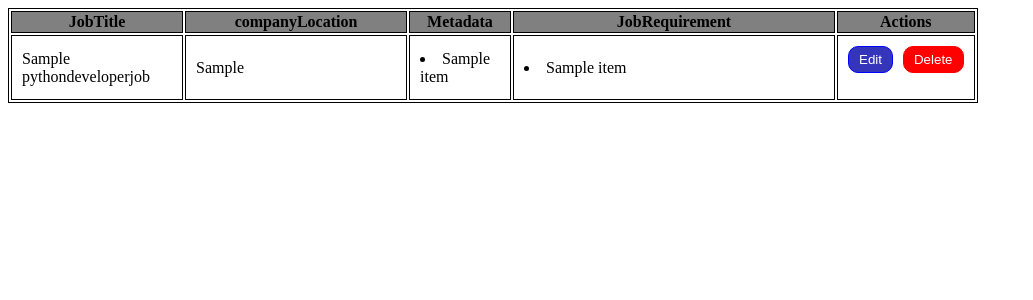
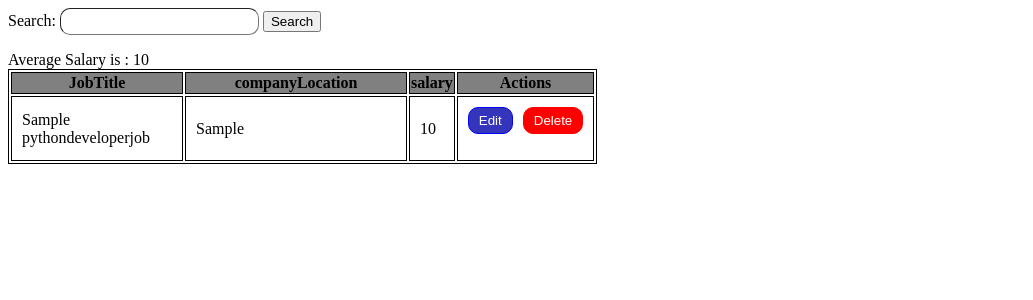
Before and after one commit to PranavJayachandran/ast_consuliting_task, a Django app: page / in a window 1280 px wide. Shown: the top 300 px of the page, without its empty margins (0-1033 px from the left). Run offline with Django 4.2, Linux system fonts and the light colour scheme; tables that the repository leaves empty hold one stand-in row (values such as "Sample post"); a database or web service that is not in the repository returns one stand-in record (values such as "Sample title").

Commit message:
Completed

```diff
--- a/app/jobs/jobapp/forms.py
+++ b/app/jobs/jobapp/forms.py
@@ -1,14 +1,12 @@
 from django import forms
 
+#Form to edit that data for jobs
 class JobDataForm(forms.Form):
     id = forms.CharField(widget=forms.HiddenInput)  # Hidden input for the 'id' field
     jobTitle = forms.CharField(label='Job Title', max_length=100)
     companyLocation = forms.CharField(label='Company Location', max_length=100)
-    jobRequirement = forms.CharField(
-        label='Job Requirement',
-        widget=forms.Textarea(attrs={'rows': 5}),  # Use a Textarea for multiple lines
-    )
-    metadata = forms.CharField(
-        label='Metadata',
-        widget=forms.Textarea(attrs={'rows': 5}),  # Use a Textarea for multiple lines
-    )
+    salary=forms.IntegerField(label='salary',max_value=10000000)
+
+#Form for the input query box
+class SearchForm(forms.Form):
+    query = forms.CharField(label='Search',required=False, max_length=200)
--- a/app/jobs/jobapp/templates/index.html
+++ b/app/jobs/jobapp/templates/index.html
@@ -1,27 +1,22 @@
 {% extends "base.html" %} {% block content %}
 <div>
+  <form method="get">
+    {{ form }}
+    <button type="submit">Search</button>
+  </form>
+  <div>Average Salary is : {{averageSalary}}</div>
   <table>
     <tr>
       <th>JobTitle</th>
       <th>companyLocation</th>
-      <th>Metadata</th>
-      <th>JobRequirement</th>
+      <th>salary</th>
       <th>Actions</th>
     </tr>
     {% for element in data %}
     <tr>
       <td style="width: 150px">{{element.jobTitle}}</td>
       <td style="width: 200px">{{element.companyLocation}}</td>
-      <td style="width: 80px">
-        {% for item in element.metadata %}
-        <li>{{item}}</li>
-        {% endfor %}
-      </td>
-      <td style="width: 300px">
-        {% for item in element.jobRequirement %}
-        <li>{{item}}</li>
-        {% endfor %}
-      </td>
+      <td style="widht: 100px">{{element.salary}}</td>
       <td style="display: flex; gap: 10px">
         <a href="{% url 'edit' element.id %}">
           <button class="edit-button">Edit</button>
--- /dev/null
+++ b/app/jobs/jobapp/utils.py
@@ -0,0 +1,15 @@
+import numpy as np
+import locale
+
+# Formats the number into INR format
+def formatINR(number):
+    s, *d = str(number).partition(".")
+    r = ",".join([s[x-2:x] for x in range(-3, -len(s), -2)][::-1] + [s[-3:]])
+    return "".join([r] + d)
+
+def getAverageSalary(result_list):
+    salary=np.array([])
+    for element in result_list:
+        if int(element['salary'])>0:
+            salary=np.append(salary,int(element['salary']))
+    return formatINR(round(np.mean(salary)))
--- a/app/jobs/jobapp/views.py
+++ b/app/jobs/jobapp/views.py
@@ -1,73 +1,36 @@
-from django.shortcuts import render
+from django.shortcuts import render,redirect
 from django.http import HttpResponse
 from . import db
+from . import utils
 from bson import ObjectId
-from .forms import JobDataForm
+from .forms import JobDataForm,SearchForm
 
 # Create your views here.
 def index(request):
-    collection=db.getCollection()
-    collection=collection.find({})
-    result_list=[]
-    for item in collection:
-        item["id"] = str(item.pop("_id"))
-        result_list.append(item)
-    # result_list=[
-    #     {
-    #         'id':1,
-    #         'jobTitle':'Title',
-    #         'companyLocation':'This is loc',
-    #         'jobRequirement':[
-    #             'this is a text',
-    #             'this is next text'
-    #         ],
-    #         'metadata':[
-    #             'sal',
-    #             'tol'
-    #         ]
-    #     },
-    #     {
-    #         'id':2,
-    #         'jobTitle':'Title',
-    #         'companyLocation':'This is loc',
-    #         'jobRequirement':[
-    #             'this is a text',
-    #             'this is next text'
-    #         ],
-    #         'metadata':[
-    #             'sal',
-    #             'tol'
-    #         ]
-    #     },
-    #     {
-    #         'id':3,
-    #         'jobTitle':'Title',
-    #         'companyLocation':'This is loc',
-    #         'jobRequirement':[
-    #             'this is a text',
-    #             'this is next text'
-    #         ],
-    #         'metadata':[
-    #             'sal',
-    #             'tol'
-    #         ]
-    #     },
-        # {
-        #     'id':4,
-        #     'jobTitle':'Title',
-        #     'companyLocation':'This is loc',
-        #     'jobRequirement':[
-        #         'this is a text',
-        #         'this is next text'
-        #     ],
-        #     'metadata':[
-        #         'sal',
-        #         'tol'
-        #     ]
-        # },
-    # ]
-    print(result_list)
-    return render(request,"index.html",{'data':result_list})
+    form=SearchForm(request.GET)
+    if form.is_valid():
+        if(form.cleaned_data['query']!=''):
+            collection=db.getCollection()
+            collection.create_index([("jobTitle", "text"),
+                                 ("companyLocation","text")])
+            collection = collection.find({"$text": {"$search": form.cleaned_data['query']}})
+            result_list=[]
+            for item in collection:
+                item["id"] = str(item.pop("_id"))
+                result_list.append(item)
+            averageSalary=utils.getAverageSalary(result_list)
+            return render(request,"index.html",{'data':result_list,'form':form,'averageSalary':averageSalary})
+        else :
+            collection=db.getCollection()
+            collection=collection.find({})
+            result_list=[]
+            for item in collection:
+                item["id"] = str(item.pop("_id"))
+                result_list.append(item)
+            averageSalary=utils.getAverageSalary(result_list)
+            return render(request,"index.html",{'data':result_list,'form':form,'averageSalary':averageSalary})
+
+
 
 
 def delete(request,dynamic_id):
@@ -90,6 +53,7 @@ def edit(request,edit_id):
         result_list.append(item)
 
     form = JobDataForm(result_list[0])
+    form.fields['companyLocation'].widget.attrs['size'] = 100
 
     return render(request,"edit.html",{'form':form})
 
@@ -97,22 +61,13 @@ def update(request):
     if request.method=="POST":
         jobTitle = request.POST.get('jobTitle', '')
         companyLocation = request.POST.get('companyLocation', '')
-        jobRequirement = request.POST.get('jobRequirement', '')
-        metadata = request.POST.get('metadata', '')
+        salary=request.POST.get('salary','')
         id=request.POST.get('id','')
-        jR = jobRequirement[1:len(jobRequirement)-2].split(',')
-        jR = [item.strip("'").strip() for item in jR if item.strip()]
-
-        mR = metadata[1:len(metadata)-2].split(',')
-        mR = [item.strip("'").strip() for item in mR if item.strip()]
         updated_data = {
         'jobTitle': jobTitle,
         'companyLocation': companyLocation,
-        'jobRequirement': jR,
-        'metadata': mR,
+        'salary':salary,
         }
-
         collection=db.getCollection()
-        # Update the document based on a unique identifier (e.g., "_id")
         collection.update_one({'_id': ObjectId(id)}, {'$set': updated_data})
-        return HttpResponse("updated")
+        return redirect(index)
```
Also changed, not shown: webscraper.py (+16 -10 lines).
